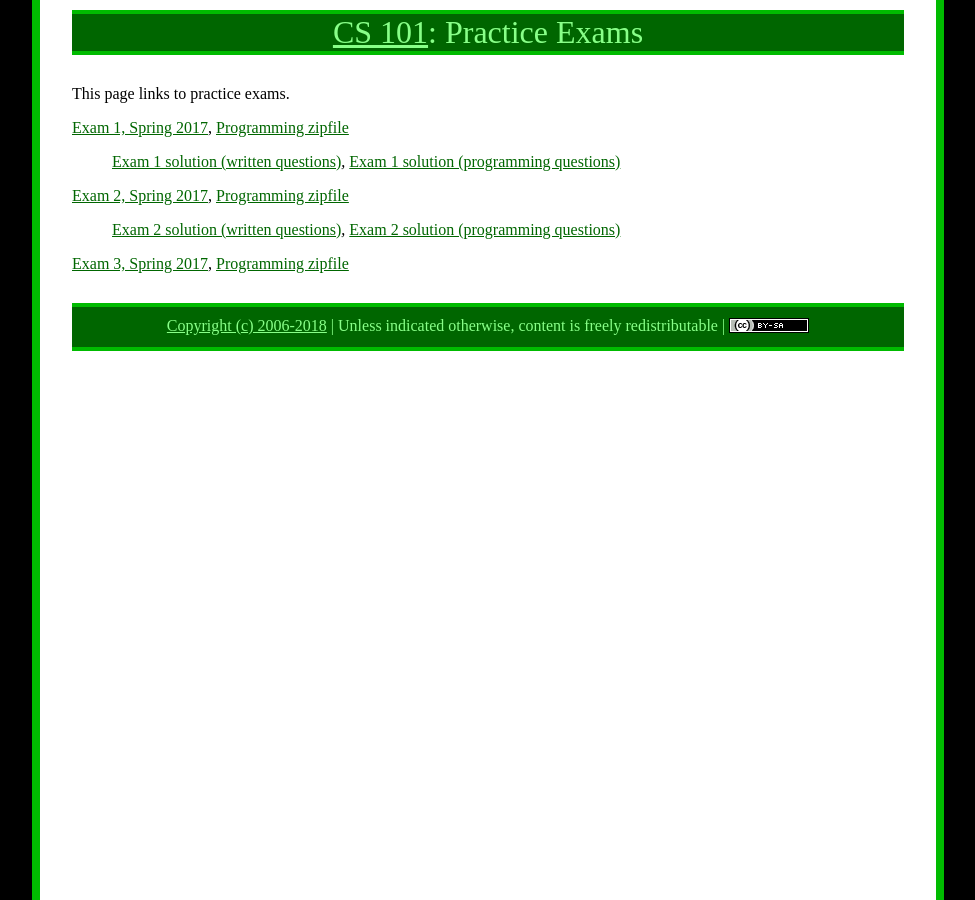
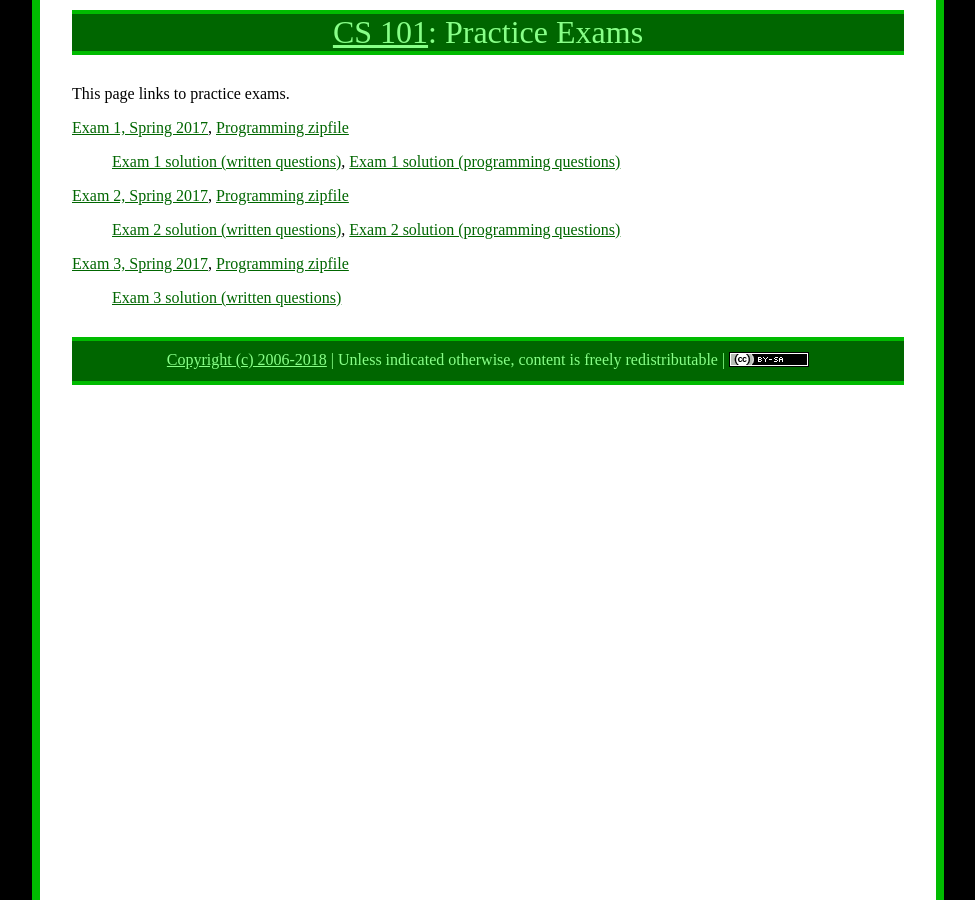
Before and after one commit to ycpcs/cs101-spring2018, a Jekyll site: the page built from practice/index.md, in a window 1280 px wide. Shown: the whole page, without its empty margins (152-1127 px from the left). Built offline with Jekyll 4.4.1, drawn with Linux system fonts in a browser that asks for light colours.

Commit message:
solutions to written questions

```diff
--- a/practice/index.md
+++ b/practice/index.md
@@ -14,3 +14,9 @@ This page links to practice exams.
 > [Exam 2 solution (written questions)](cs101-spring2017-exam02-solution.pdf), [Exam 2 solution (programming questions)](CS101_Exam02_Solution.zip)
 
 [Exam 3, Spring 2017](cs101-spring2017-exam03.pdf), [Programming zipfile](CS101_Exam03.zip)
+
+> [Exam 3 solution (written questions)](cs101-spring2017-exam03-solution.pdf)
+
+<!--
+, [Exam 3 solution (programming questions)](CS101_Exam03_Solution.zip)
+-->
```
Also changed, not shown: 2 other files.
